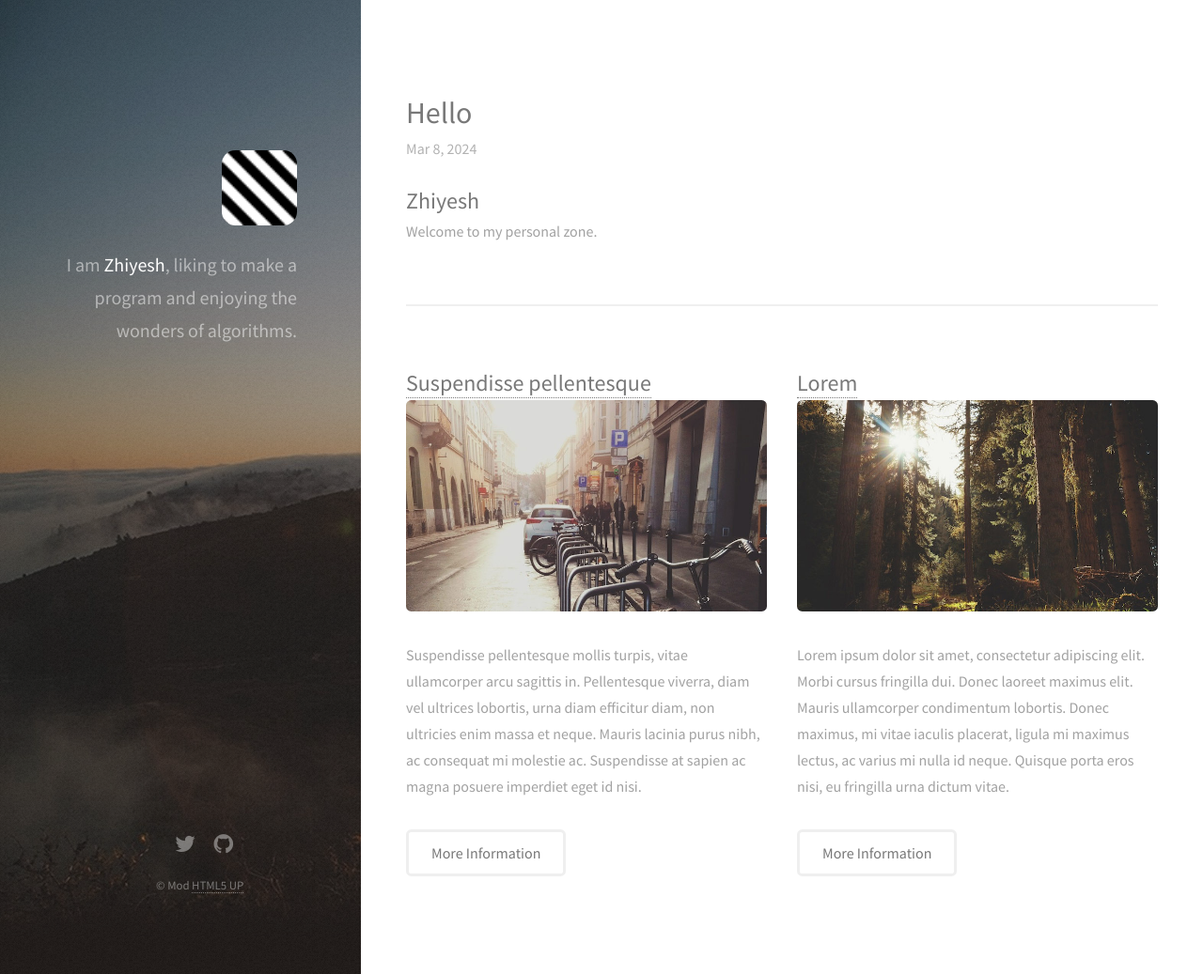
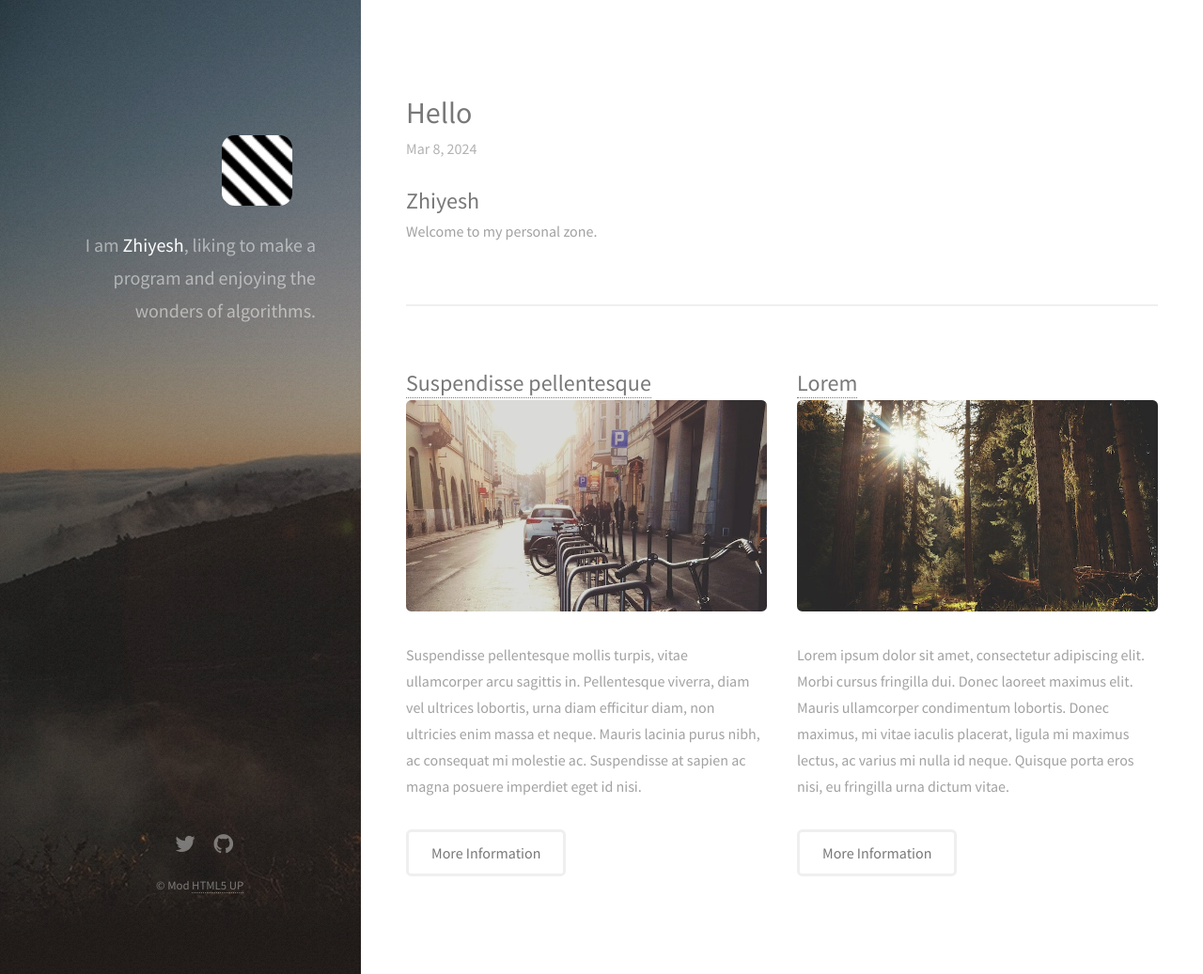
Before and after one commit to Zhiyelah/zhiyelah.github.io, a Jekyll site: the page built from index.html, in a window 1280 px wide and 1037 px high. Shown: the whole window at 94% size. Built offline with Jekyll 4.4.1, drawn with Linux system fonts in a browser that asks for light colours; nearby versions of some CDN libraries.

Commit message:
Update main.css

```diff
--- a/css/main.css
+++ b/css/main.css
@@ -2081,7 +2081,7 @@
 
 			.image.avatar img {
 				border-radius: 18%;
-				width: 80%;
+				width: 75%;
 			}
 
 /* List */
@@ -2485,13 +2485,12 @@
 			font-size: 1.35em;
 			line-height: 1.75em;
 			margin: 0;
-			padding-right: 1em;
 		}
 
 		#header .image.avatar {
 			margin: 0 0 1em 0;
 			width: 6.25em;
-			padding: 4em 0 0 0;
+			padding-top: 3em;
 		}
 
 /* Footer */
```
